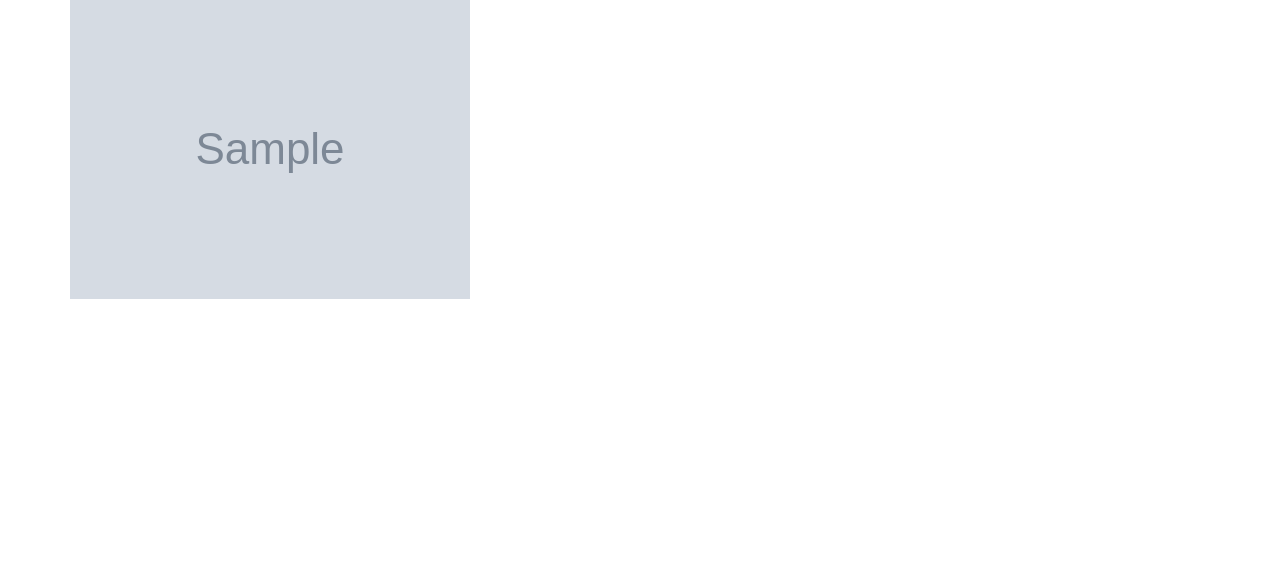
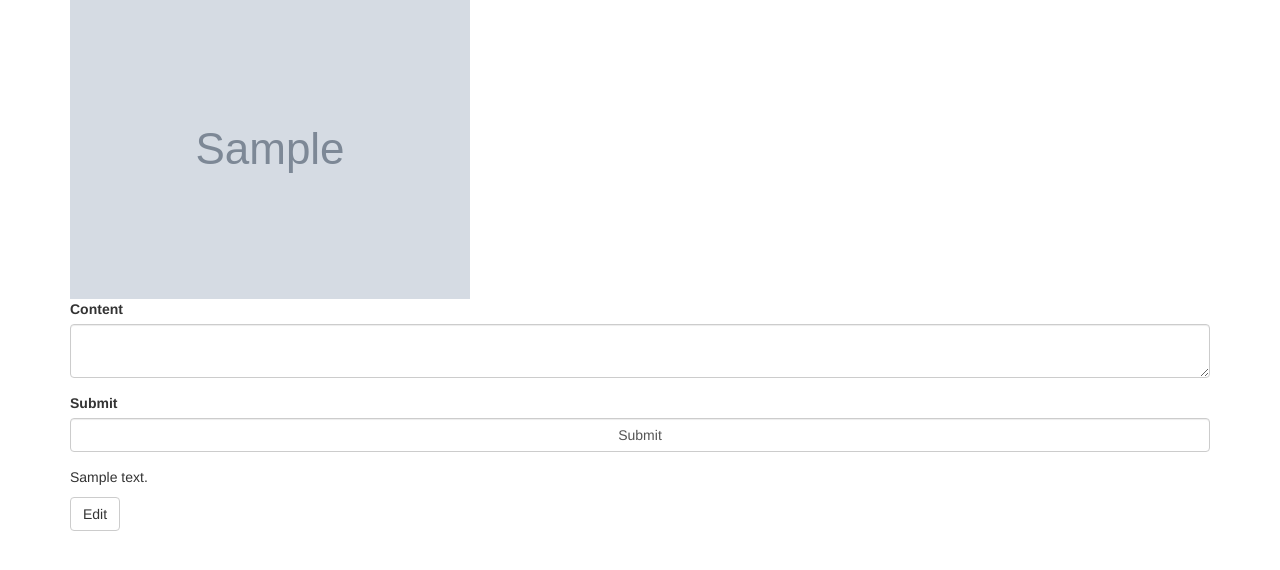
Before and after one commit to AlanChau132/EA, a Flask app: page /news/1 in a window 1280 px wide. Shown: the part 173-743 px from the top of the page. Run offline with Flask 3, Linux system fonts and the light colour scheme; a user stored in the database is signed in; tables that the repository leaves empty hold one stand-in row (values such as "Sample post"); grey boxes marked "Sample" are stand-in pictures; some libraries are stand-ins or nearby versions.

Commit message:
add comment function(post comment and edit comment) and add index in table News,Comment and Pictures

```diff
--- a/app/forms.py
+++ b/app/forms.py
@@ -67,3 +67,6 @@ class EditProfileForm(FlaskForm):
 class PostForm(FlaskForm):
     post = TextAreaField(_l('Say something'), validators=[DataRequired()])
     submit = SubmitField(_l('Submit'))
+class CommentForm(FlaskForm):
+    content = TextAreaField('Content', validators=[DataRequired()])
+    submit = SubmitField('Submit')
--- a/app/routes.py
+++ b/app/routes.py
@@ -1,12 +1,12 @@
 from datetime import datetime
-from flask import render_template, flash, redirect, url_for, request, g
+from flask import render_template, flash, redirect, url_for, request, g ,abort
 from flask_login import login_user, logout_user, current_user, login_required
 from werkzeug.urls import url_parse
 from flask_babel import _, get_locale
 from app import app, db
 from app.forms import LoginForm, RegistrationForm, EditProfileForm, PostForm, \
-    ResetPasswordRequestForm, ResetPasswordForm
-from app.models import User, Post ,News, Picture
+    ResetPasswordRequestForm, ResetPasswordForm, CommentForm
+from app.models import User, Post ,News, Picture, Comment
 from app.email import send_password_reset_email
 
 
@@ -194,8 +194,38 @@ def unfollow(username):
     flash(_('You are not following %(username)s.', username=username))
     return redirect(url_for('user', username=username))
 
-@app.route('/news/<int:news_id>')
+@app.route('/news/<int:news_id>', methods=['GET', 'POST'])
 def news_detail(news_id):
     news_item = News.query.get_or_404(news_id)
     pictures = news_item.pictures.all()
-    return render_template('news_detail.html.j2', news_item=news_item, pictures=pictures)
+    form = CommentForm()
+    if form.validate_on_submit():
+        current_user.comment(form.content.data, news_id)
+        db.session.commit()
+        flash('Your comment has been published.')
+    return render_template('news_detail.html.j2', title=('News Detail'), news_item=news_item, form=form , pictures=pictures)
+
+@app.route('/news/<int:news_id>/comment', methods=['POST'])
+def comment(news_id):
+    form = CommentForm()
+    if form.validate_on_submit():
+        new_comment = Comment(content=form.content.data, news_id=news_id , author_id=current_user.id)
+        db.session.add(new_comment)
+        db.session.commit()
+        flash('Your comment has been published.')
+        return redirect(url_for('news_detail', news_id=news_id))
+
+@app.route('/edit_comment/<int:comment_id>', methods=['GET', 'POST'])
+def edit_comment(comment_id):
+    comment = Comment.query.get_or_404(comment_id)
+    if current_user != comment.author:
+        abort(403)
+    form = CommentForm()
+    if form.validate_on_submit():
+        comment.content = form.content.data
+        db.session.commit()
+        flash('Your comment has been updated.')
+        return redirect(url_for('news_detail', news_id=comment.news_id))
+    elif request.method == 'GET':
+        form.content.data = comment.content
+    return render_template('edit_comment.html.j2', title='Edit Comment', form=form)
--- /dev/null
+++ b/app/templates/_formhelpers.html.j2
@@ -0,0 +1,13 @@
+{% macro render_field(field) %}
+<div class="form-group{% if field.errors %} has-error{% endif %}">
+    {{ field.label(class="control-label") }}
+    {{ field(class="form-control") }}
+    {% if field.errors %}
+    <span class="help-block">
+        {% for error in field.errors %}
+        <strong>{{ error }}</strong>
+        {% endfor %}
+    </span>
+    {% endif %}
+</div>
+{% endmacro %}
--- a/app/templates/news_detail.html.j2
+++ b/app/templates/news_detail.html.j2
@@ -5,4 +5,16 @@
 {% for picture in pictures %}
 <img src="{{ url_for('static', filename=picture.filename) }}" alt="{{ picture.description }}">
 {% endfor %}
+{% from "_formhelpers.html.j2" import render_field %}
+<form method="POST" action="{{ url_for('comment', news_id=news_item.id) }}">
+    {{ form.hidden_tag() }}
+    {{ render_field(form.content) }}
+    {{ render_field(form.submit) }}
+</form>
+{% for comment in news_item.comments %}
+<p>{{ comment.content }}</p>
+{% if current_user == comment.author %}
+    <a href="/edit_comment/{{ comment.id }}" class="btn btn-default">Edit</a>
+{% endif %}
+{% endfor %}
 {% endblock %}
```
Also changed, not shown: app/models.py (+18 -8 lines), app/templates/edit_comment.html.j2 (added, +10 -0 lines), test_data.py (+8 -1 lines).
